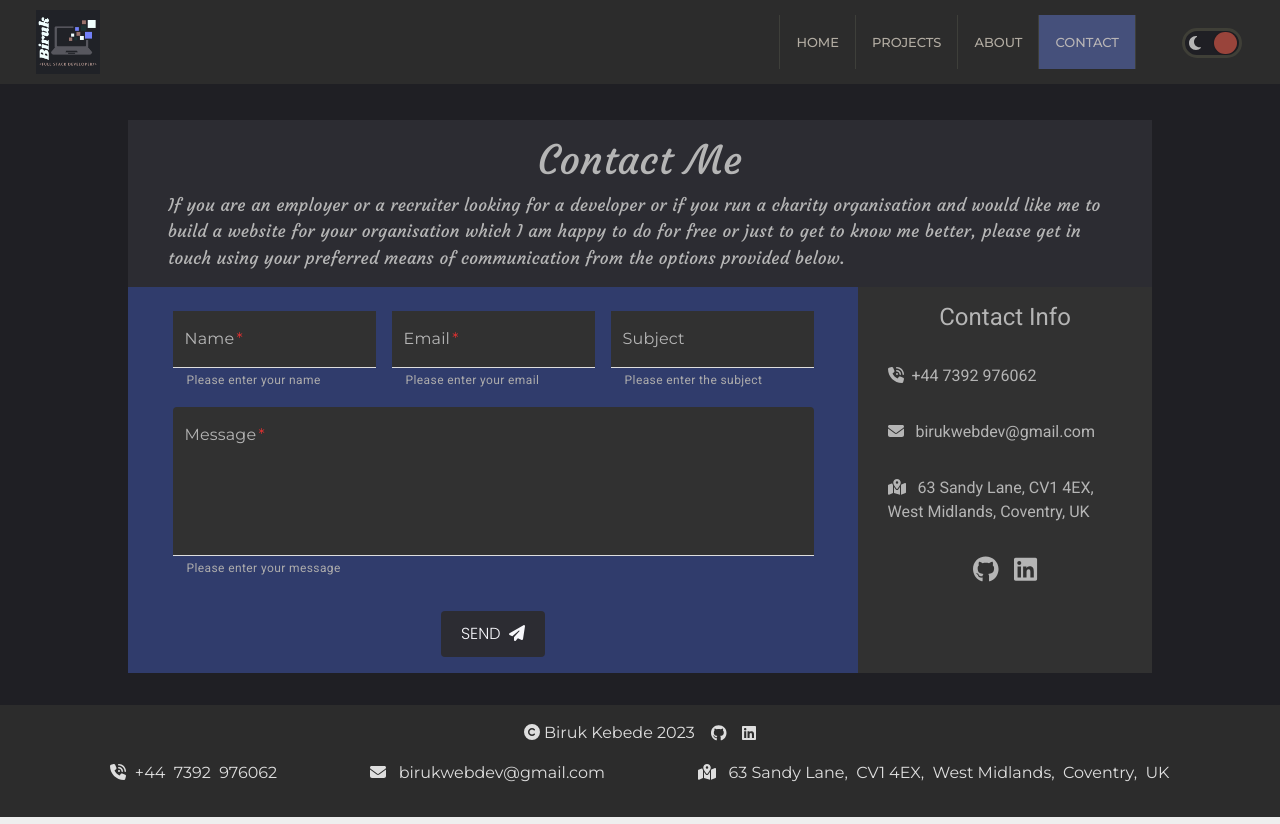
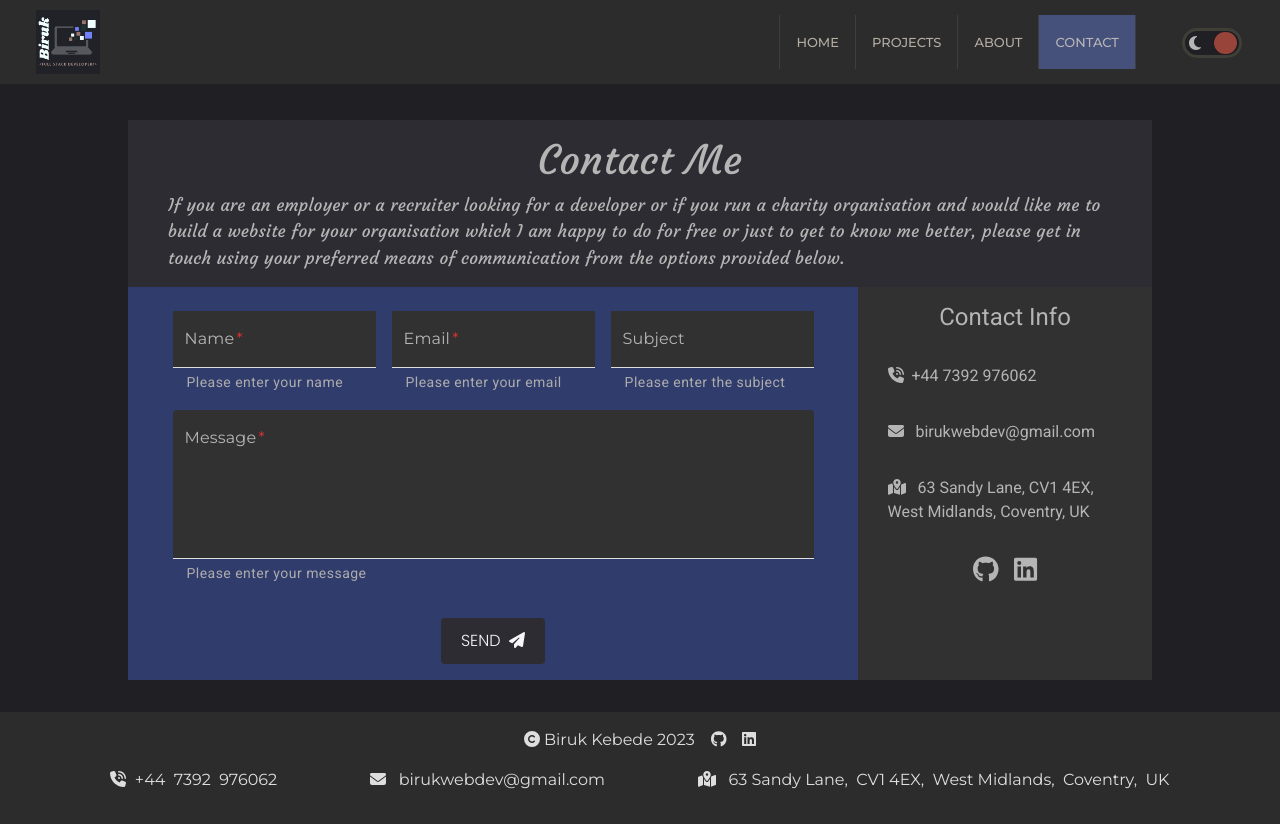
Before and after one commit to Know-Thyself/next-portfolio, a Next.js app: page /contact in a window 1280 px wide. Built offline with nearby package versions, Linux system fonts and the light colour scheme.

Commit message:
improved form readability

```diff
--- a/pages/contact.js
+++ b/pages/contact.js
@@ -232,6 +232,8 @@ const Contact = () => {
 									sx={{
 										'& .MuiFormHelperText-root': {
 											color: 'var(--helper-text-color)',
+											fontSize: '14px',
+											fontWeight: '400',
 										},
 									}}
 								/>
@@ -253,6 +255,8 @@ const Contact = () => {
 									sx={{
 										'& .MuiFormHelperText-root': {
 											color: 'var(--helper-text-color)',
+											fontSize: '14px',
+											fontWeight: '400',
 										},
 									}}
 								/>
@@ -268,6 +272,8 @@ const Contact = () => {
 									sx={{
 										'& .MuiFormHelperText-root': {
 											color: 'var(--helper-text-color)',
+											fontSize: '14px',
+											fontWeight: '400',
 										},
 									}}
 								/>
@@ -294,6 +300,8 @@ const Contact = () => {
 									sx={{
 										'& .MuiFormHelperText-root': {
 											color: 'var(--helper-text-color)',
+											fontSize: '14px',
+											fontWeight: '400',
 										},
 										'& .Mui-error': {
 											color: '#f44336',
@@ -307,10 +315,7 @@ const Contact = () => {
 								/>
 							</div>
 							<br />
-							<button
-								onClick={handleSubmit}
-								className={`btn ${styles.send}`}
-							>
+							<button onClick={handleSubmit} className={`btn ${styles.send}`}>
 								{buttonText} &nbsp;
 								<FontAwesomeIcon
 									icon={faPaperPlane}
--- a/styles/about.module.css
+++ b/styles/about.module.css
@@ -83,9 +83,9 @@
     text-align: left;
     width: 95%;
     margin: auto;
+    color: var(--helper-text-color);
     color: var(--secondary-text-color);
-    color: var(--helper-text-color);
-    opacity: 0.85;
+    font-weight: 500;
     padding-top: 0.5rem;
 }
 
--- a/styles/globals.css
+++ b/styles/globals.css
@@ -54,11 +54,30 @@ sans-serif;
     --header-bg: #dcdcdc;
     --primary-bg: #EEEEEE;
     --secondary-bg: #9CB4CC;
+    --secondary-bg: #cf8b64;
+    --secondary-bg: #b1a6a4;
+    --secondary-bg: #a4a3a1;
+    --secondary-bg: #d49774;
+    --secondary-bg: #D4C774;
+    --secondary-bg: #D47481;
     --tertiary-bg: #CCC7B9;
+    --tertiary-bg: #d1a080;
+    --tertiary-bg: #dab692;
+    --tertiary-bg: #909e84;
+    --tertiary-bg: #ded2a8;
+    --tertiary-bg: #cf8b64;
+    --tertiary-bg: #8d8c8a;
+    --tertiary-bg: #989896;
+    --tertiary-bg: #a4a3a1;
+    --tertiary-bg: #bbbab9;
     --gradient-bg: #40404F;
     --gradient-comp: #DB996C;
     --about-bg: #B9BECC;
     --complementary-bg: #CCB49C;
+    --complementary-bg: #b1a6a4;
+    --complementary-bg: #9CB4CC;
+    --complementary-bg: #64A8CF;
+    --complementary-bg: #74b1d4;
     --project-container-hover: #b8a28c;
     --banner-font-family: 'Playfair Display', serif;
     --primary-font-family: 'Montserrat', sans-serif;
@@ -70,9 +89,10 @@ sans-serif;
     --buttons-font-family: 'Poppins', sans-serif;
     --buttons-font-weight: 500;
     --primary-text-color: #0A0A0A;
-    --helper-text-color: #0A0A0A;
+    --helper-text-color: #000000;
+    --helper-text-color: #000000;
     --secondary-font-weight: 400;
-    --secondary-text-color: #1b1c1d;
+    --secondary-text-color: #101111;
     --about-image-bg: url('/assets/images/background-destination-desktop.jpg');
     --btn-bg: #464086;
     --btn-bg: #3c3f58;
@@ -80,10 +100,14 @@ sans-serif;
     --buttons-color: #FAFAFA;
     --active-nav-link: #CCB49C;
     --active-nav-link: #9CB4CC;
+    --toggle-btn: #9CB4CC;
     --toggle-btn: #AAAAAA;
-    --toggle-btn: #9CB4CC;
     --radio-btn: #CCB49C;
-    /* --radio-btn: #9CB4CC; */
+    --radio-btn: #d49774;
+    --radio-btn: #D47481;
+    --radio-btn: #db996c;
+    --radio-btn: #9CB4CC;
+    --radio-btn: #74b1d4;
     --read-more: #BD1A43;
 }
 
```
